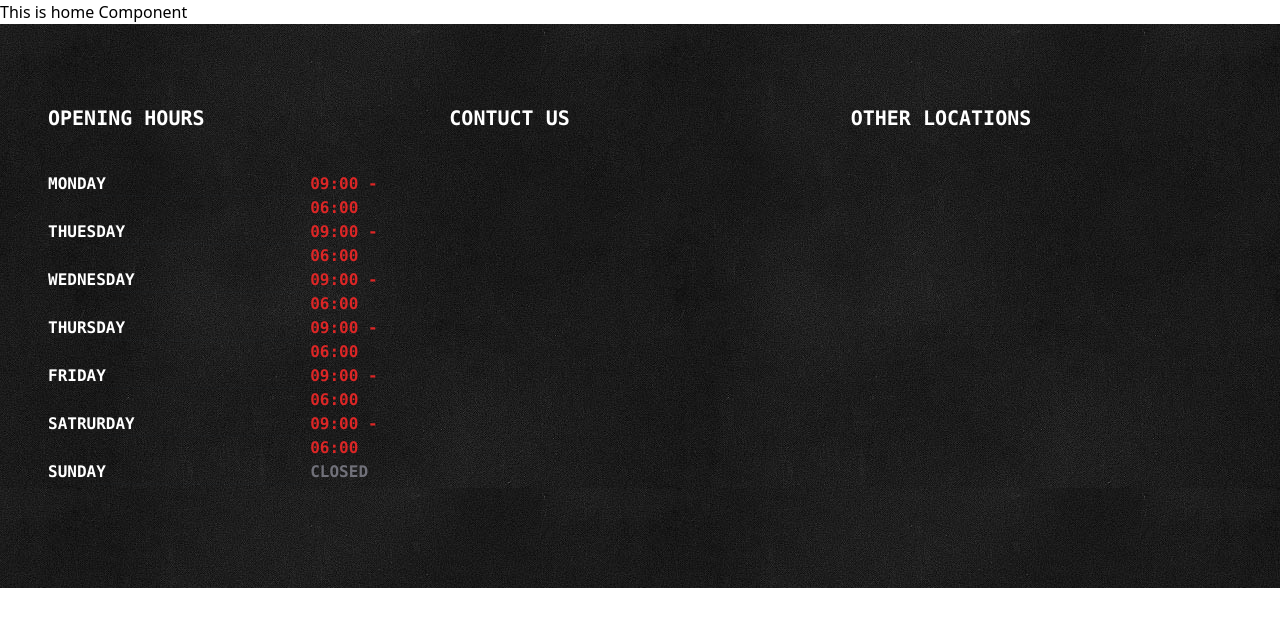
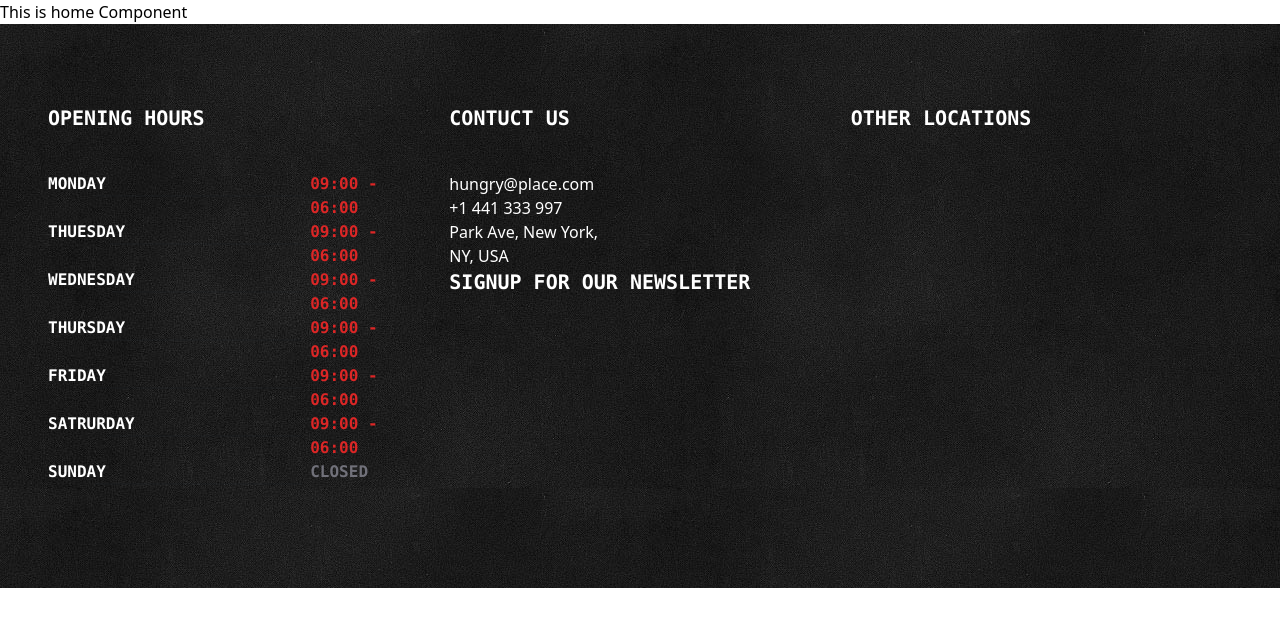
Before and after one commit to Nik7s/hungry-place-restaurant-client, a React (Vite) app: page / in a window 1280 px wide. Shown: the top 626 px of the page. Built offline with nearby package versions, Linux system fonts and the light colour scheme.

Commit message:
Working on footer Location section

```diff
--- a/package.json
+++ b/package.json
@@ -12,6 +12,7 @@
   "dependencies": {
     "react": "^18.2.0",
     "react-dom": "^18.2.0",
+    "react-icons": "^4.11.0",
     "react-router-dom": "^6.15.0"
   },
   "devDependencies": {
--- a/src/Pages/Home/Home/Shared/Footer/Footer.jsx
+++ b/src/Pages/Home/Home/Shared/Footer/Footer.jsx
@@ -40,7 +40,18 @@ const Footer = () => {
         </div>
       </div>
       <div>
-        <h1 className="font-mono font-bold text-xl">CONTUCT US</h1>
+        <h1 className="font-mono font-bold text-xl mb-10">CONTUCT US</h1>
+        <p>hungry@place.com</p>
+        <p>+1 441 333 997</p>
+        <p>
+          Park Ave, New York,
+          <br />
+          NY, USA
+        </p>
+
+        <h1 className="font-mono font-bold text-xl mb-10">
+          SIGNUP FOR OUR NEWSLETTER
+        </h1>
       </div>
       <div>
         <h1 className="font-mono font-bold text-xl">OTHER LOCATIONS</h1>
```
Also changed, not shown: 1 other file (tests, documents, lock files or other folders).
